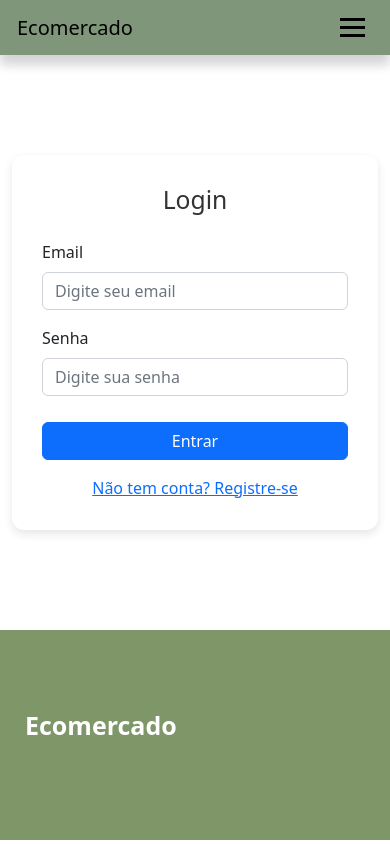
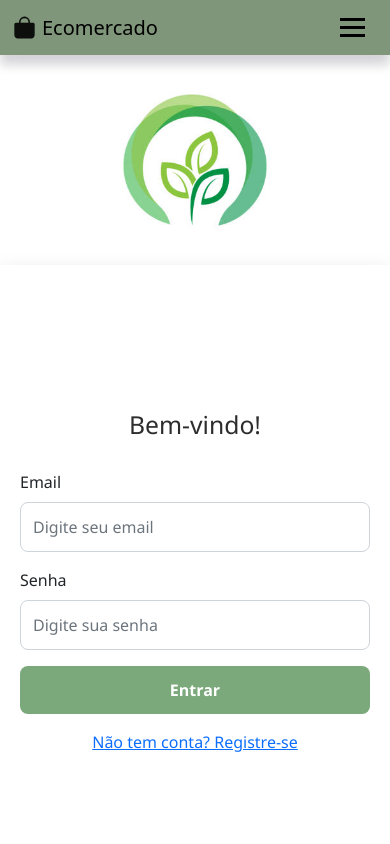
Before and after one commit to mari-ww/Eco-Mercado-Full, a React (Create React App) app in the folder Frontend/: page /login in a window 390 px wide. Shown: the top 844 px of the page. Built offline with nearby package versions, Linux system fonts and the light colour scheme.

Commit message:
mostra imagens em meus pedidos, melhora layout login e registrar-se

```diff
--- a/Frontend/src/pages/LoginPage.jsx
+++ b/Frontend/src/pages/LoginPage.jsx
@@ -1,13 +1,14 @@
 // src/pages/LoginPage.jsx
-import React, { useState, useEffect } from "react"; // Corrigido aqui
-import { Form, Button, Container, Row, Col, Alert } from "react-bootstrap";
-import { useNavigate, Link  } from "react-router-dom";
-import LoginService from '../service/LoginService';  // <- aqui o import
+import React, { useState, useEffect } from "react";
+import { Form, Button, Alert } from "react-bootstrap";
+import { useNavigate, Link } from "react-router-dom";
+import LoginService from "../service/LoginService";
+import bannerImage from "../Images/logologin.jpg"; // Caminho da imagem
+import Swal from "sweetalert2";
 import "./login.css";
-import Swal from 'sweetalert2';
 
 
-const BACKEND_URL = "http://localhost:3004" // ou outra URL do seu backend
+const BACKEND_URL = "http://localhost:3004";
 
 const LoginPage = () => {
   const [email, setEmail] = useState("");
@@ -15,7 +16,6 @@ const LoginPage = () => {
   const [errorMsg, setErrorMsg] = useState("");
   const navigate = useNavigate();
 
-    // Redireciona se já estiver logado
   useEffect(() => {
     const isLoggedIn = localStorage.getItem('isLoggedIn') === 'true';
     if (isLoggedIn) {
@@ -48,11 +48,16 @@ const LoginPage = () => {
   };
 
   return (
-    <Container className="login-container">
-      <Row className="justify-content-md-center">
-        <Col md={6}>
-          <div className="login-form">
-            <h2>Login</h2>
+    <div className="login-page-wrapper">
+      <div
+        className="login-left"
+        style={{ backgroundImage: `url(${bannerImage})` }}
+      >
+
+      </div>
+
+      <div className="login-right">
+        <h2>Bem-vindo!</h2>
         {errorMsg && <Alert variant="danger">{errorMsg}</Alert>}
         <Form onSubmit={handleLogin}>
           <Form.Group className="mb-3" controlId="formBasicEmail">
@@ -77,7 +82,7 @@ const LoginPage = () => {
                 />
           </Form.Group>
 
-              <Button variant="primary" type="submit" className="w-100">
+          <Button variant="success" type="submit" className="w-100">
           Entrar
           </Button>
 
@@ -86,9 +91,7 @@ const LoginPage = () => {
           </div>
         </Form>
       </div>
-        </Col>
-      </Row>
-    </Container>
+    </div>
   );
 };
 
--- a/Frontend/src/pages/MeusPedidos.jsx
+++ b/Frontend/src/pages/MeusPedidos.jsx
@@ -54,11 +54,12 @@ const MeusPedidos = () => {
   return (
     <Row key={product.id} className="align-items-center border-bottom py-3">
       <Col md={2}>
-        <img
-          src={product.imagem ? `http://localhost:3001/img/${product.imagem}` : '/default-img.png'}
-          alt={product.nome}
-          className="img-fluid"
-        />
+      <img
+  src={product.imagem ? `http://localhost:3001/img/${product.imagem.replace(/^\/img\//, '')}` : '/default-img.png'}
+  alt={product.nome}
+  className="img-fluid"
+/>
+
       </Col>
       <Col md={6}>
         <h6>{product.nome}</h6>
--- a/Frontend/src/pages/RegisterPage.jsx
+++ b/Frontend/src/pages/RegisterPage.jsx
@@ -1,8 +1,10 @@
+// src/pages/RegisterPage.jsx
 import React, { useState } from "react";
-import { Form, Button, Container, Row, Col, Alert } from "react-bootstrap";
+import { Form, Button, Alert } from "react-bootstrap";
 import { Link, useNavigate } from "react-router-dom";
-import RegisterService from '../service/RegisterService';
+import RegisterService from "../service/RegisterService";
 import "./login.css";
+import bannerImage from "../Images/logologin.jpg"; // mesmo banner da tela de login
 
 const RegisterPage = () => {
   const [email, setEmail] = useState("");
@@ -15,6 +17,7 @@ const RegisterPage = () => {
   const handleRegister = async (e) => {
     e.preventDefault();
     setErrorMsg("");
+    setSuccessMsg("");
 
     if (password !== confirmPassword) {
       setErrorMsg("As senhas não coincidem!");
@@ -32,13 +35,19 @@ const RegisterPage = () => {
   };
 
   return (
-    <Container className="login-container">
-      <Row className="justify-content-md-center">
-        <Col md={6}>
-          <div className="login-form">
+    <div className="login-page-wrapper">
+      <div
+        className="login-left"
+        style={{ backgroundImage: `url(${bannerImage})` }}
+      >
+
+      </div>
+
+      <div className="login-right">
         <h2>Criar Conta</h2>
         {errorMsg && <Alert variant="danger">{errorMsg}</Alert>}
         {successMsg && <Alert variant="success">{successMsg}</Alert>}
+
         <Form onSubmit={handleRegister}>
           <Form.Group className="mb-3" controlId="formBasicEmail">
             <Form.Label>Email</Form.Label>
@@ -73,18 +82,16 @@ const RegisterPage = () => {
             />
           </Form.Group>
 
-              <Button variant="primary" type="submit" className="w-100 mb-3">
+          <Button variant="success" type="submit" className="w-100">
             Registrar
           </Button>
 
-              <div className="text-center">
+          <div className="text-center mt-3">
             <Link to="/login">Já tem uma conta? Faça login</Link>
           </div>
         </Form>
       </div>
-        </Col>
-      </Row>
-    </Container>
+    </div>
   );
 };
 
--- a/Frontend/src/pages/login.css
+++ b/Frontend/src/pages/login.css
@@ -1,34 +1,81 @@
 /* src/pages/login.css */
 
-.login-container {
-    justify-content: center; /* Centraliza horizontalmente */
-    margin-top: 100px;
-    margin-bottom: 100px;
+.login-page-wrapper {
+  display: flex;
+  min-height: 100vh;
+  font-family: 'Segoe UI', sans-serif;
 }
 
-  .login-form {
-    background-color: #ffffff;
-    padding: 30px;
-    border-radius: 12px;
-    box-shadow: 0 4px 10px rgba(0, 0, 0, 0.1);
-    width: 100%;
-    max-width: 700px;
+.login-left {
+  flex: 1;
+  background-size: cover;
+  background-position: center;
+  display: flex;
+  align-items: center;
+  justify-content: center;
+  border-top-left-radius: 12px;
+  border-bottom-left-radius: 12px;
 }
 
-  .login-form h2 {
-    margin-bottom: 25px;
-    text-align: center;
-    color: #333;
+.logo-placeholder img {
+  width: 100px;
+  height: auto;
 }
 
-  .form-label {
-    font-weight: 500;
+.login-right {
+  flex: 1;
+  background-color: rgba(255, 255, 255, 0.9);
+  padding: 60px 40px;
+  display: flex;
+  flex-direction: column;
+  justify-content: center;
+  border-top-right-radius: 12px;
+  border-bottom-right-radius: 12px;
+  box-shadow: 0 8px 20px rgba(0, 0, 0, 0.15);
+}
+
+.login-right h2 {
+  text-align: center;
+  margin-bottom: 30px;
+  color: #2d2d2d;
 }
 
 .form-control {
-    border-radius: 6px;
+  border-radius: 8px;
+  padding: 12px;
+}
+
+.forgot-password {
+  text-align: right;
+  margin-bottom: 15px;
+  font-size: 0.9rem;
 }
 
 button[type="submit"] {
-    margin-top: 10px;
+  background-color: #7ca97c;
+  border: none;
+  font-weight: bold;
+  border-radius: 8px;
+  padding: 12px;
+  transition: background 0.3s ease;
 }
+
+button[type="submit"]:hover {
+  background-color: #679867;
+}
+
+@media (max-width: 768px) {
+  .login-page-wrapper {
+    flex-direction: column;
+  }
+
+  .login-left {
+    height: 200px;
+    border-radius: 0;
+  }
+
+  .login-right {
+    border-radius: 0;
+    padding: 40px 20px;
+  }
+}
```
Also changed, not shown: Frontend/src/Images/logologin.jpg (added), 1 other file (tests, documents, lock files or other folders). Lines whose indentation alone changed are shown as unchanged.
